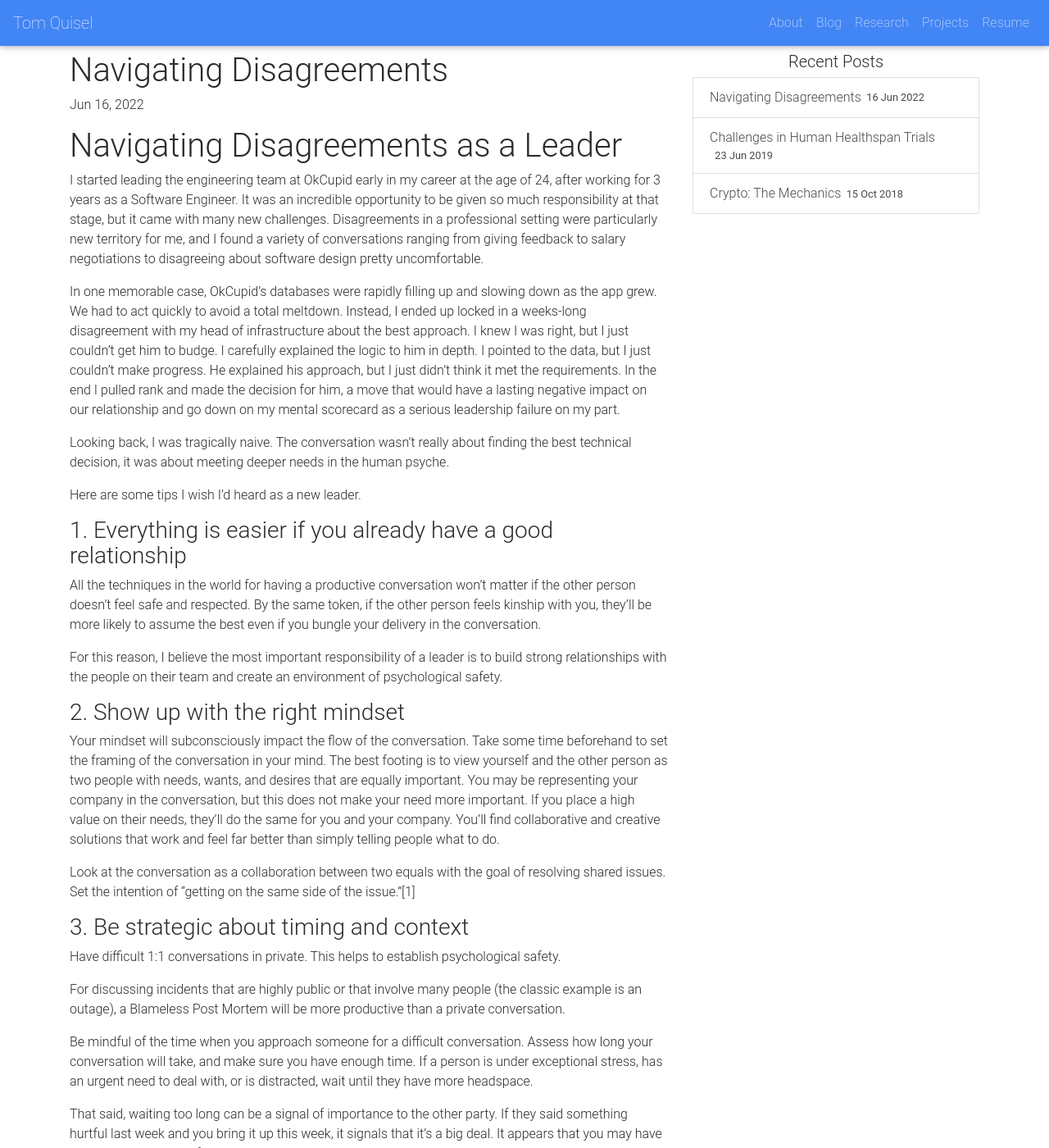
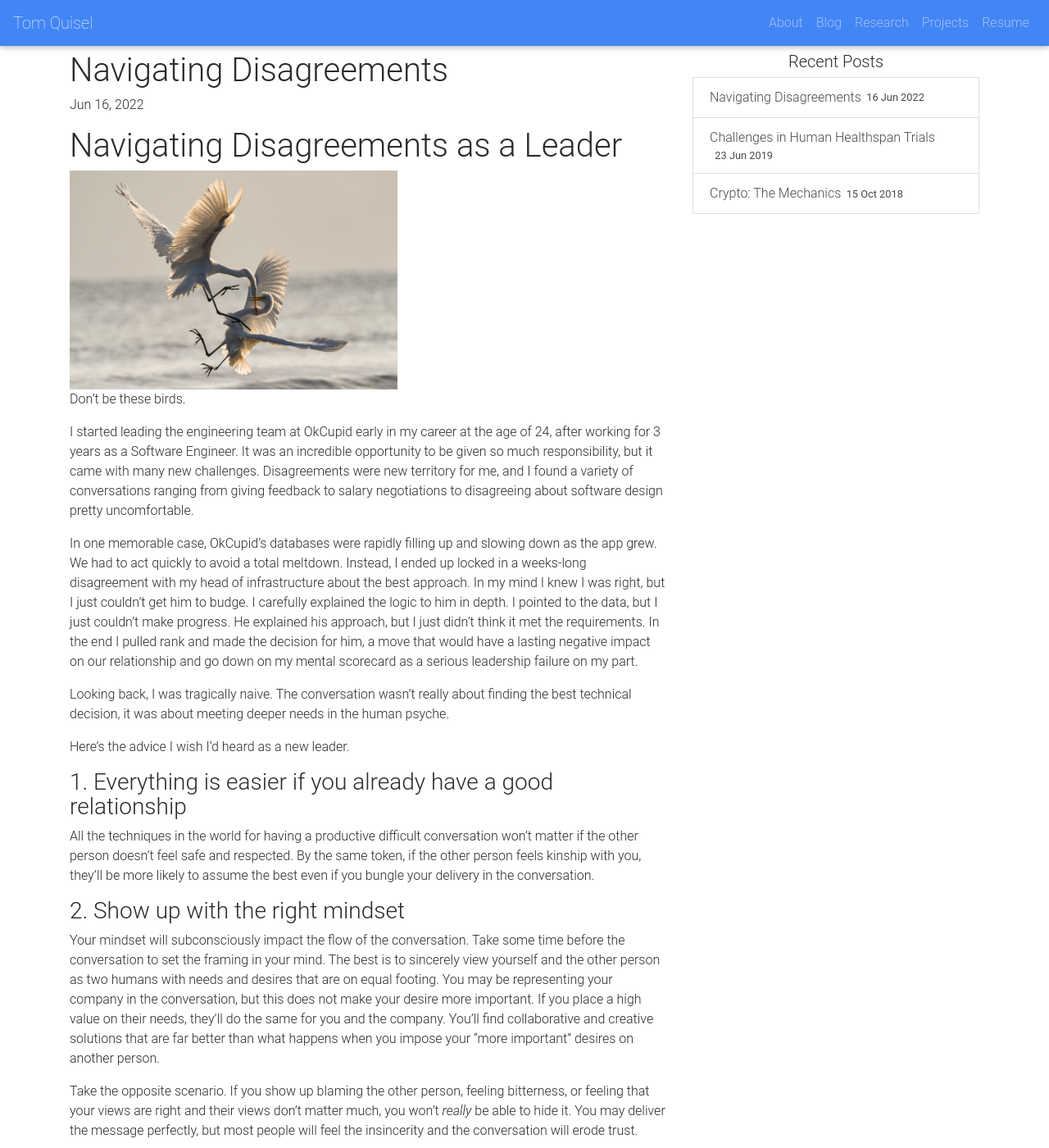
Before and after one commit to tomquisel/tomquisel.github.io, a Jekyll site: the page built from _posts/2022-06-16-navigating-disagreements.md, in a window 1280 px wide and 1400 px high. Shown: the whole window at 82% size. Built offline with Jekyll 4.4.1, drawn with Linux system fonts in a browser that asks for light colours; nearby versions of some CDN libraries; some of the changed text lies outside the part shown.

Commit message:
Update 2022-06-16-navigating-disagreements.md

```diff
--- a/_posts/2022-06-16-navigating-disagreements.md
+++ b/_posts/2022-06-16-navigating-disagreements.md
@@ -7,39 +7,39 @@
 
 # Navigating Disagreements as a Leader
 
-I started leading the engineering team at OkCupid early in my career at the age of 24, after working for 3 years as a Software Engineer. It was an incredible opportunity to be given so much responsibility at that stage, but it came with many new challenges. Disagreements in a professional setting were particularly new territory for me, and I found a variety of conversations ranging from giving feedback to salary negotiations to disagreeing about software design pretty uncomfortable.
+<img src="../images/chris-sabor-qlaot0VrqTM-unsplash.jpg" width="400" /><br/>Don't be these birds.
 
-In one memorable case, OkCupid’s databases were rapidly filling up and slowing down as the app grew. We had to act quickly to avoid a total meltdown. Instead, I ended up locked in a weeks-long disagreement with my head of infrastructure about the best approach. I knew I was right, but I just couldn’t get him to budge. I carefully explained the logic to him in depth. I pointed to the data, but I just couldn’t make progress. He explained his approach, but I just didn’t think it met the requirements. In the end I pulled rank and made the decision for him, a move that would have a lasting negative impact on our relationship and go down on my mental scorecard as a serious leadership failure on my part.
+I started leading the engineering team at OkCupid early in my career at the age of 24, after working for 3 years as a Software Engineer. It was an incredible opportunity to be given so much responsibility, but it came with many new challenges. Disagreements were new territory for me, and I found a variety of conversations ranging from giving feedback to salary negotiations to disagreeing about software design pretty uncomfortable.
+
+In one memorable case, OkCupid’s databases were rapidly filling up and slowing down as the app grew. We had to act quickly to avoid a total meltdown. Instead, I ended up locked in a weeks-long disagreement with my head of infrastructure about the best approach. In my mind I knew I was right, but I just couldn’t get him to budge. I carefully explained the logic to him in depth. I pointed to the data, but I just couldn’t make progress. He explained his approach, but I just didn’t think it met the requirements. In the end I pulled rank and made the decision for him, a move that would have a lasting negative impact on our relationship and go down on my mental scorecard as a serious leadership failure on my part.
 
 Looking back, I was tragically naive. The conversation wasn’t really about finding the best technical decision, it was about meeting deeper needs in the human psyche.
 
-Here are some tips I wish I’d heard as a new leader.
+Here's the advice I wish I’d heard as a new leader.
 
 ### 1. Everything is easier if you already have a good relationship
 
-All the techniques in the world for having a productive conversation won’t matter if the other person doesn’t feel safe and respected. By the same token, if the other person feels kinship with you, they’ll be more likely to assume the best even if you bungle your delivery in the conversation.
-
-For this reason, I believe the most important responsibility of a leader is to build strong relationships with the people on their team and create an environment of psychological safety.
+All the techniques in the world for having a productive difficult conversation won’t matter if the other person doesn’t feel safe and respected. By the same token, if the other person feels kinship with you, they’ll be more likely to assume the best even if you bungle your delivery in the conversation.
 
 ### 2. Show up with the right mindset
 
-Your mindset will subconsciously impact the flow of the conversation. Take some time beforehand to set the framing of the conversation in your mind. The best footing is to view yourself and the other person as two people with needs, wants, and desires that are equally important. You may be representing your company in the conversation, but this does not make your need more important. If you place a high value on their needs, they’ll do the same for you and your company. You’ll find collaborative and creative solutions that work and feel far better than simply telling people what to do.
+Your mindset will subconsciously impact the flow of the conversation. Take some time before the conversation to set the framing in your mind. The best is to sincerely view yourself and the other person as two humans with needs and desires that are on equal footing. You may be representing your company in the conversation, but this does not make your desire more important. If you place a high value on their needs, they’ll do the same for you and the company. You’ll find collaborative and creative solutions that are far better than what happens when you impose your "more important" desires on another person.
 
-Look at the conversation as a collaboration between two equals with the goal of resolving shared issues. Set the intention of “getting on the same side of the issue.”[1]
+Take the opposite scenario. If you show up blaming the other person, feeling bitterness, or feeling that your views are right and their views don't matter much, you won't _really_ be able to hide it. You may deliver the message perfectly, but most people will feel the insincerity and the conversation will erode trust.
 
 ### 3. Be strategic about timing and context
 
-Have difficult 1:1 conversations in private. This helps to establish psychological safety.
+Have difficult 1:1 conversations in private. This helps to establish psychological safety by reducing the involvement of ego and the need to save face in front of others.
 
-For discussing incidents that are highly public or that involve many people (the classic example is an outage), a Blameless Post Mortem will be more productive than a private conversation.
+Separately, for discussing incidents that are highly public or that involve many people (the classic example is a app-wide outage), a [Blameless Post Mortem](https://www.atlassian.com/incident-management/postmortem/blameless) will be more productive than a private conversation.
 
-Be mindful of the time when you approach someone for a difficult conversation. Assess how long your conversation will take, and make sure you have enough time. If a person is under exceptional stress, has an urgent need to deal with, or is distracted, wait until they have more headspace.
+Bringing up issues early, often, and in a supportive way can make them feel easy and casual. Small issues are often best dealt with using a quick, relaxed conversation. Bigger issues will need more time and setup.
+
+Be mindful of the time when you approach someone for a difficult conversation. Assess how long your conversation may take, and make sure you have enough time. If a person is under exceptional stress, has an urgent need to deal with, or is distracted, wait until they have more headspace.
 
 That said, waiting too long can be a signal of importance to the other party. If they said something hurtful last week and you bring it up this week, it signals that it’s a big deal. It appears that you may have been thinking about it for a whole week. For this reason, discussing issues sooner is generally better. Being strategic doesn’t mean waiting for the perfect time.
 
-In a work or relationship context, having a regular standing meeting time reduces the unsettling impact of an unexpected 1:1 showing up on the calendar.
-
-Bringing up issues early, often, and in a supportive way can make them feel easy and casual. Small issues are often best dealt with using a quick, relaxed conversation. Bigger issues will need more time and setup.
+Having a regular standing meeting time reduces the unsettling impact of an unexpected 1:1 showing up on the calendar, and can be a more casual setting to discuss a disagreement or deliver feedback.
 
 ### 4. Make the conversation opt-in
 
@@ -47,32 +47,32 @@
 
 ### 5. Set the stage
 
-Create a warm, inviting space by sincerely sharing something that you admire about the person or about how they handled the situation you’re going to bring up. Acknowledge their effort.
+You can create a warm, inviting space by sincerely sharing something that you admire about the person or about how they handled the situation you’re going to bring up. Acknowledge their effort. And of course, make sure that conflict is not the only time you praise your teammates.
 
-You can also emphasize shared goals or context. For example, “we’ve both been in a tough situation with the shorthanded team recently” or “I know we’re both really passionate about releasing the product on time, and we’re working hard to hit that goal.”
+You can also emphasize shared goals or context. For example, “we’ve both been in a tough situation with the shorthanded team recently” or “I know we’re both really passionate about releasing the product on time, and we’re working hard to hit that goal.”  This can help you “get on the same side of the issue”[^1] and create a collaborative environment for handling the disagreement. After all, neither of you want to be in a state of disagreement, and it's a shared issue that can be best addressed by working together.
 
 ### 6. Begin with curiosity
 
-You’ve likely misunderstood the situation, their intentions, or even their actions. Bring up the topic in a non-judgemental way and then listen to them with genuine curiosity. Practice active listening by paraphrasing what they’ve shared. You can tell you’re succeeding at listening rather than telling if you hear them say “that’s right” not “you’re right”.[2]
+If there's a disagreement, you’ve likely misunderstood the situation, their intentions, or even their actions. Bring up the topic in a non-judgemental way and then listen to them with genuine curiosity. Practice active listening by paraphrasing what they’ve shared. You can tell you’re succeeding at listening rather than telling if you hear them say “that’s right” not “you’re right”.[^2]
 
 By listening first, you accomplish several goals:
 
 * You can correct any of your own misunderstandings. This alone may resolve the issue.
-* People need to feel heard before they listen to you.
-* If they get an opportunity to bring up the issue first, then they may take ownership of the issue.
+* People will be more comfortable listening to you once they feel heard.
+* It gives them a chance to address the disagreement before you even mention it, giving them greater agency in resolving it.
 * Once you understand how they think about the issue, you can get your point across more effectively.
 
 ### 7. Customize
 
 Some people are more sensitive and need only the slightest mention of a piece of feedback to fully internalize it. Others have a harder time hearing feedback or lack the context and will benefit from a more thorough discussion. Knowing your audience can make the conversation much easier.
 
-One approach I like for delivering feedback is to progress in stages from a gentle nudge to a full explicit statement of the issue and its implications. I stop as soon as the message is received. This avoids being too heavy-handed with someone sensitive, which can feel insulting.
+One approach I like for delivering feedback is to progress in stages from a gentle nudge to a full explicit statement of the issue and its implications. I stop as soon as the message is received. This avoids being too heavy-handed with someone sensitive, which can be demoralizing.
 
 ### 8. Share your desires non-judgmentally
 
-People may magnify the seriousness of an issue or take it personally. If the issue isn’t a big deal, emphasize that. Try bringing up the issue in a quick and light-hearted way.
+People may magnify the seriousness of an issue or take it personally. If the issue isn’t a big deal, share that. Set a light-hearted tone if you can so the other person doesn't feel that their reputation is on the line.
 
-When more detail is necessary, Non-Violent Communication (NVC) is a great way to phrase your desires. It avoids “you” statements and accusations, sticking to what you’ve observed and how it affects you.
+When more detail is necessary, [Non-Violent Communication](https://www.clearerthinking.org/post/2019/03/06/want-to-improve-your-relationships-try-nonviolent-communication-1) (NVC) is a great way to phrase your desires. It avoids “you” statements and accusations, sticking to what you’ve observed and how it affects you.
 
 Other ways to keep it non-judgemental:
 
@@ -80,29 +80,34 @@
 * Focus on what can be changed going forward and avoid dredging up past events.
 * Keep the conversation to the current issue rather than broadening it to other issues.
 
-### 9. Include them in problem solving
+### 9. Include them in the problem solving
 
-Ask them how to prevent the issue going forward. The key word there is ‘ask’ as telling them how to change their behavior can create conflict. They’ll feel a sense of ownership if they choose how to move forward. They’ll likely come up with ideas you hadn’t thought of, which can help you learn. If it doesn’t seem like they’re coming up with strong solutions, offer suggestions.
+Ask them for their ideas on how to prevent the issue going forward. The key word there is "ask" as telling them how to change their behavior can create conflict. They’ll feel a sense of ownership if they choose how to move forward. They’ll likely come up with ideas you hadn’t thought of, which can help you learn. If it doesn’t seem like they’re coming up with strong solutions, offer suggestions. The goal is not only to come up with ways they can change, but also identify ways that your behavior or the greater context could be adjusted to solve the problem.
 
 ### 10. De-escalation
-Sometimes a conversation will get heated. When this happens, pause and take a step back. Anger means that one or both of you isn’t really able to listen, and so the conversation won’t be productive. A few things you can do:
-If you’re triggered, slow down your reaction time to what they say and your breathing. For example, try Box Breathing.
-If they’re triggered, you can mirror what they’re saying [3] or use the “taking the wind out of their sails approach” described in Feeling Good [4].
-Ask for a pause. This can be a minute of silence in the room, a ten minute walk, or waiting until tomorrow to resume discourse.
+
+Sometimes a conversation will get heated. When this happens, pause and take a step back. Anger means that one or both of you isn’t really able to listen, and so the conversation won’t be productive.
+
+A few things you can do:
+
+* If you’re triggered, slow down your reaction time to what they say and your breathing. For example, try [Box Breathing](https://health.clevelandclinic.org/box-breathing-benefits/).
+* If they’re triggered, you can mirror what they’re saying [^3] to be sure they feel heard, or use the “taking the wind out of their sails approach” described by David Burns[^4].
+* Ask for a pause. This can be a minute of silence together in the room, a ten minute walk, or waiting until tomorrow to resume dialog.
 
 ### 11. Check in
+
 Ask them to see if they feel heard and understood. Is anything coming up for them that they’d like to share? Confirm both of your agreed-upon action items for changing things going forward.
+
 ### 10. Follow up
 
-If the issues have improved down the road, recognize that, and express your appreciation to them. If not, talk with them about how to course-correct.
+If the issues have improved down the road, recognize that, and express your appreciation to them. If not, check in with them and decide how to course-correct.
 
-## Footnotes
-[1] “getting on the same side of the issue:” this excellent phrasing is from the Difficult Conversations Class run by Sara Ness
-[2] One of my favorite nuggets from Never Split the Difference
-[3] Another great suggestion from Sara Ness
-[4] An anti-heckler technique described by David Burns in Feeling Good
+### Footnotes
 
+[^1]: “getting on the same side of the issue” this excellent phrasing is from the [Difficult Conversations Class](https://rebelwisdom.substack.com/p/the-art-of-difficult-conversations) run by Sara Ness
 
+[^2]: One of my favorite nuggets from [Never Split the Difference](https://www.goodreads.com/book/show/26156469-never-split-the-difference)
 
+[^3]: Another great suggestion from Sara Ness
 
-Photo by Chris Sabor on Unsplash
+[^4]: An [anti-heckler technique](https://sourcesofinsight.com/antiheckler-technique/) described by David Burns
```
